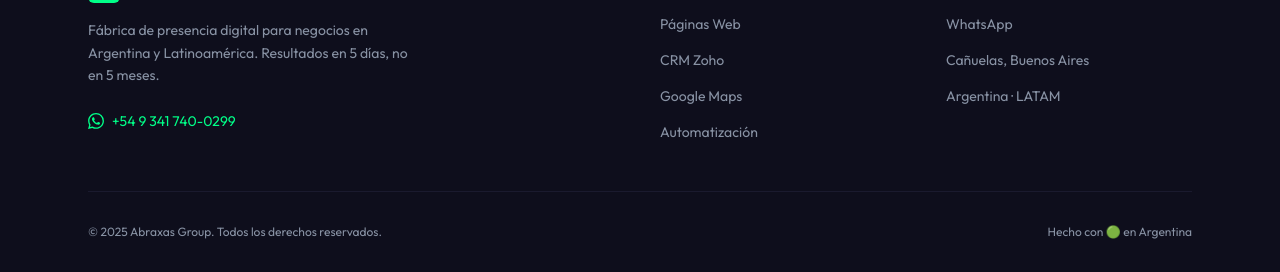
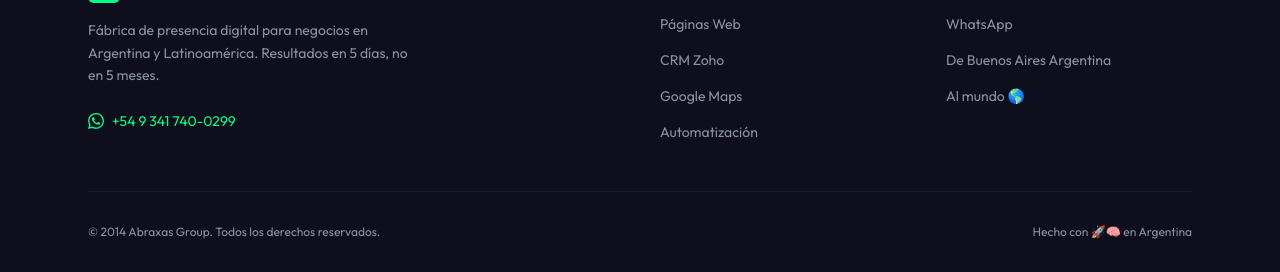
Before and after one commit to abraxasgroup/prueba, a plain HTML site: page index.html in a window 1280 px wide. Shown: the part 4228-4500 px from the top of the page. Drawn offline with nearby package versions, Linux system fonts and the light colour scheme.

Commit message:
Update index.html

```diff
--- a/index.html
+++ b/index.html
@@ -1095,10 +1095,10 @@
               </a>
             </li>
             <li>
-              <span class="font-outfit text-sm" style="color: var(--text-muted);">Cañuelas, Buenos Aires</span>
+              <span class="font-outfit text-sm" style="color: var(--text-muted);">De Buenos Aires Argentina </span>
             </li>
             <li>
-              <span class="font-outfit text-sm" style="color: var(--text-muted);">Argentina · LATAM</span>
+              <span class="font-outfit text-sm" style="color: var(--text-muted);">Al mundo 🌎</span>
             </li>
           </ul>
         </div>
@@ -1109,10 +1109,10 @@
       <div class="flex flex-col md:flex-row items-center justify-between gap-4 pt-8"
            style="border-top: 1px solid var(--dark-border);">
         <p class="font-outfit text-xs" style="color: var(--text-muted);">
-          © 2025 Abraxas Group. Todos los derechos reservados.
+          © 2014 Abraxas Group. Todos los derechos reservados.
         </p>
         <p class="font-outfit text-xs" style="color: var(--text-muted);">
-          Hecho con 🟢 en Argentina
+          Hecho con 🚀🧠 en Argentina
         </p>
       </div>
 
```
